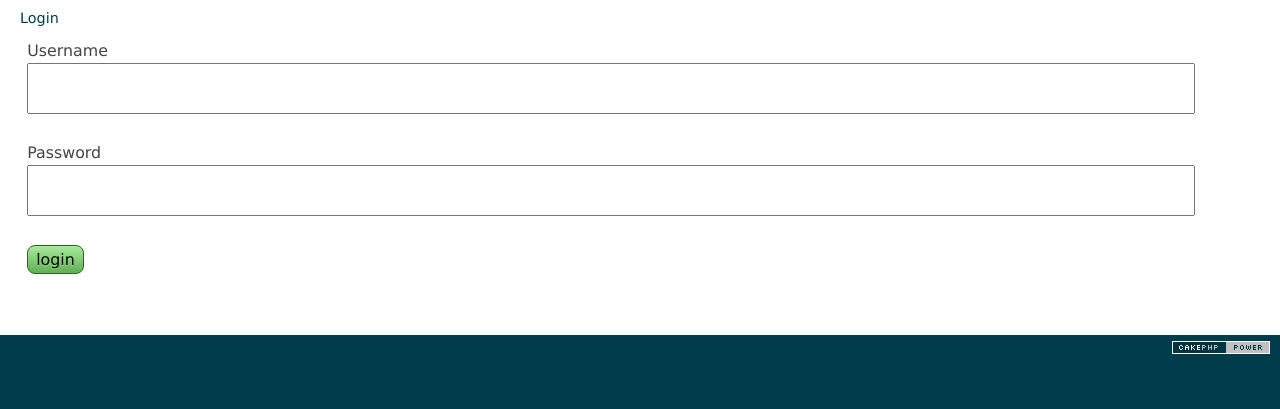
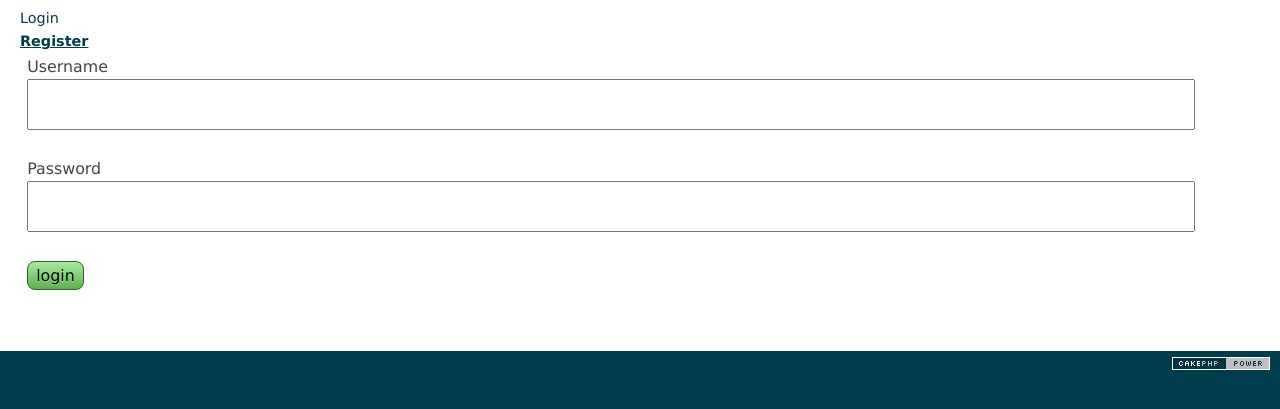
Before and after one commit to y29cheng/TeamWiki, a CakePHP app: the page made by app/views/users/login.ctp in a window 1280 px wide. Shown: the part 63-472 px from the top of the page. Run offline with PHP 8.4 and a stand-in for CakePHP, Linux system fonts and the light colour scheme; the template is opened without the code that fills it: most values are stand-ins (such as "Sample title", 1, 10 or a date in 2020); form fields are guessed from the names that the template uses; some libraries are stand-ins or nearby versions.

Commit message:
changed register login page

```diff
--- a/app/views/users/login.ctp
+++ b/app/views/users/login.ctp
@@ -1,5 +1,6 @@
 <h1>Login</h1>
 <?php
+echo $this->Html->link('Register', array('action' => 'register'));
 echo $this->Form->create('User');
 echo $this->Form->input('username');
 echo $this->Form->input('password');
--- a/app/views/users/register.ctp
+++ b/app/views/users/register.ctp
@@ -1,7 +1,6 @@
 <h1>Register</h1>
 <?php
 echo $this->Html->link('Log in', array('action' => 'login'));
-echo $this->Html->link('Home', array('controller' => 'posts', 'action' => 'index'));
 echo $this->Form->create('User');
 echo $this->Form->input('first_name');
 echo $this->Form->input('last_name');
```
